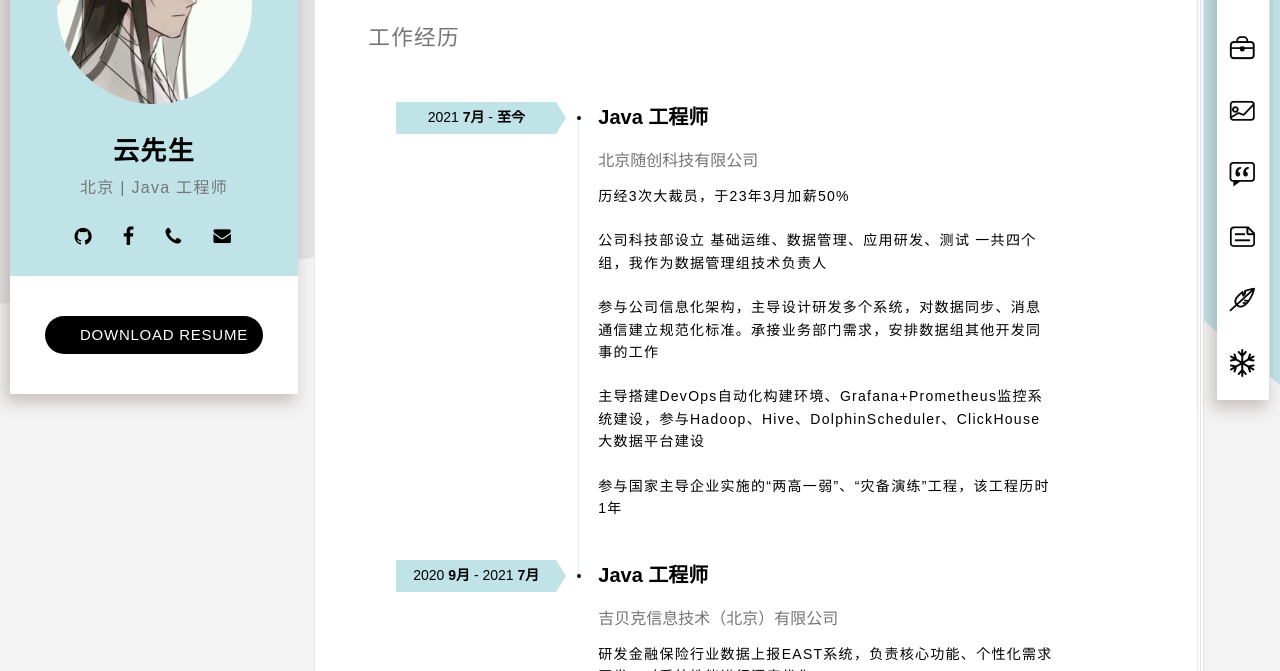
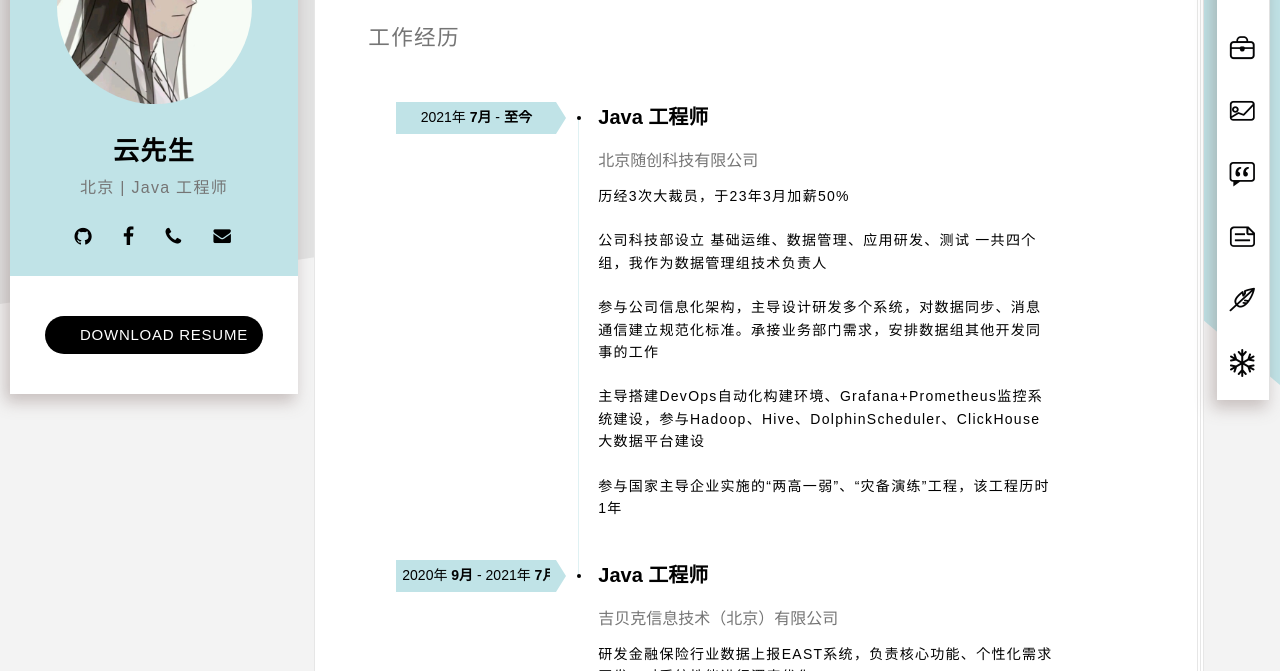
Before and after one commit to YuncenLiu/resume.io, a Jekyll site: the page built from index.html, in a window 1280 px wide and 900 px high, scrolled down 1204 px. Shown: the part 151-822 px from the top of the window. Built offline with Jekyll 4.4.1, drawn with Linux system fonts in a browser that asks for light colours; some web fonts are replaced; comment, search, counter and statistics services are not loaded.

Commit message:
修复日期

```diff
--- a/_includes/resumer_04-experience.html
+++ b/_includes/resumer_04-experience.html
@@ -6,7 +6,7 @@
             <div class="education">
                 <div class="education-box">
                     <time class="education-date" datetime="2021-07TNow">
-                        <span>2021 <strong class="text-upper"> 7月</strong> - <strong> 至今 </strong></span>
+                        <span>2021年 <strong class="text-upper"> 7月</strong> - <strong> 至今 </strong></span>
                     </time>
                     <h3>Java 工程师</h3>
                     <span class="education-company">北京随创科技有限公司</span>
@@ -20,7 +20,7 @@
 
                 <div class="education-box">
                     <time class="education-date" datetime="2019-11T2021-07">
-                        <span> 2020 <strong class="text-upper"> 9月 </strong>  - 2021 <strong> 7月 </strong></span>
+                        <span>2020年 <strong class="text-upper"> 9月 </strong>  - 2021年 <strong> 7月 </strong></span>
                     </time>
                     <h3>Java 工程师</h3>
                     <span class="education-company">吉贝克信息技术（北京）有限公司</span>
```
Also changed, not shown: 1 other file.
